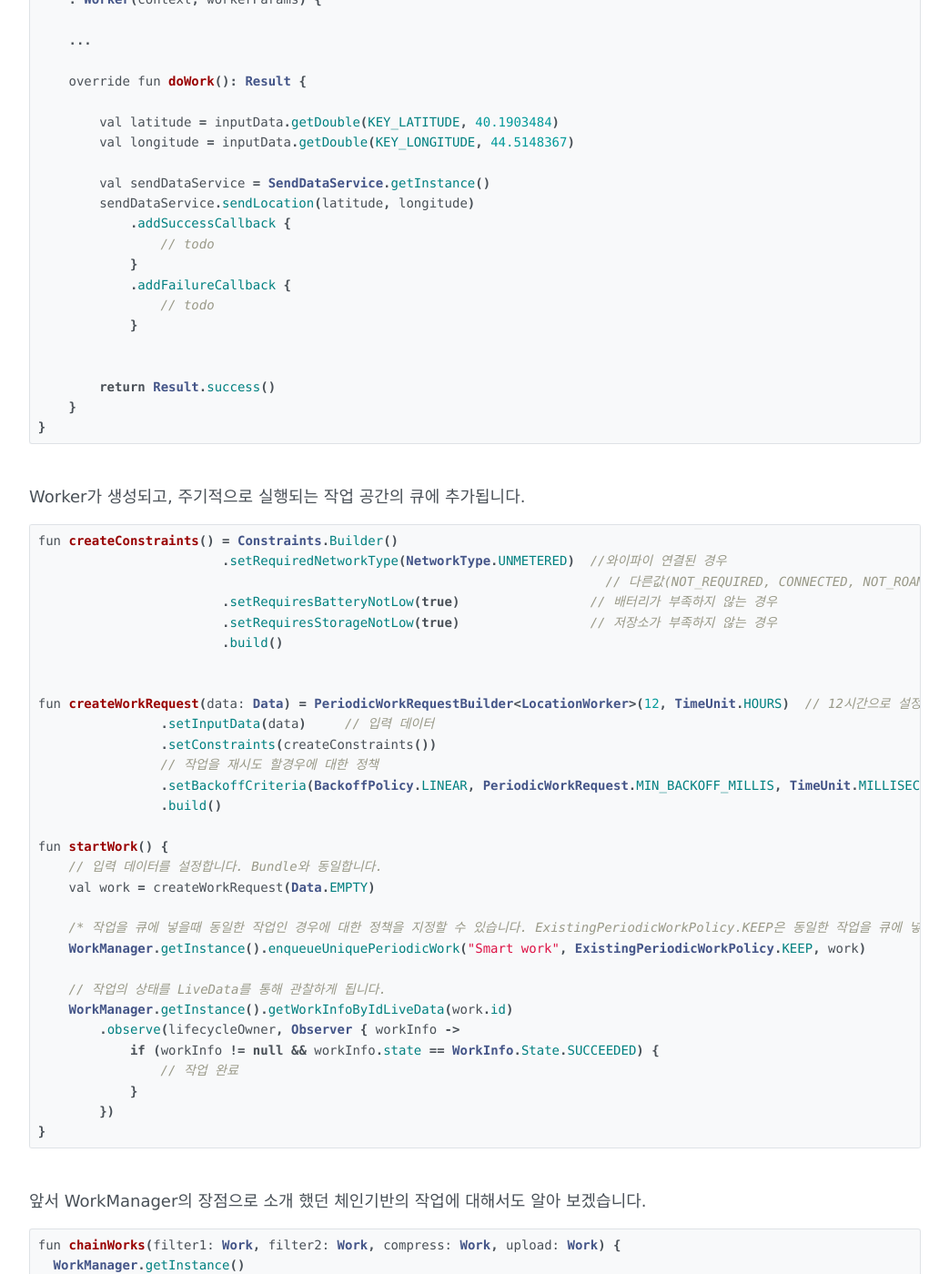
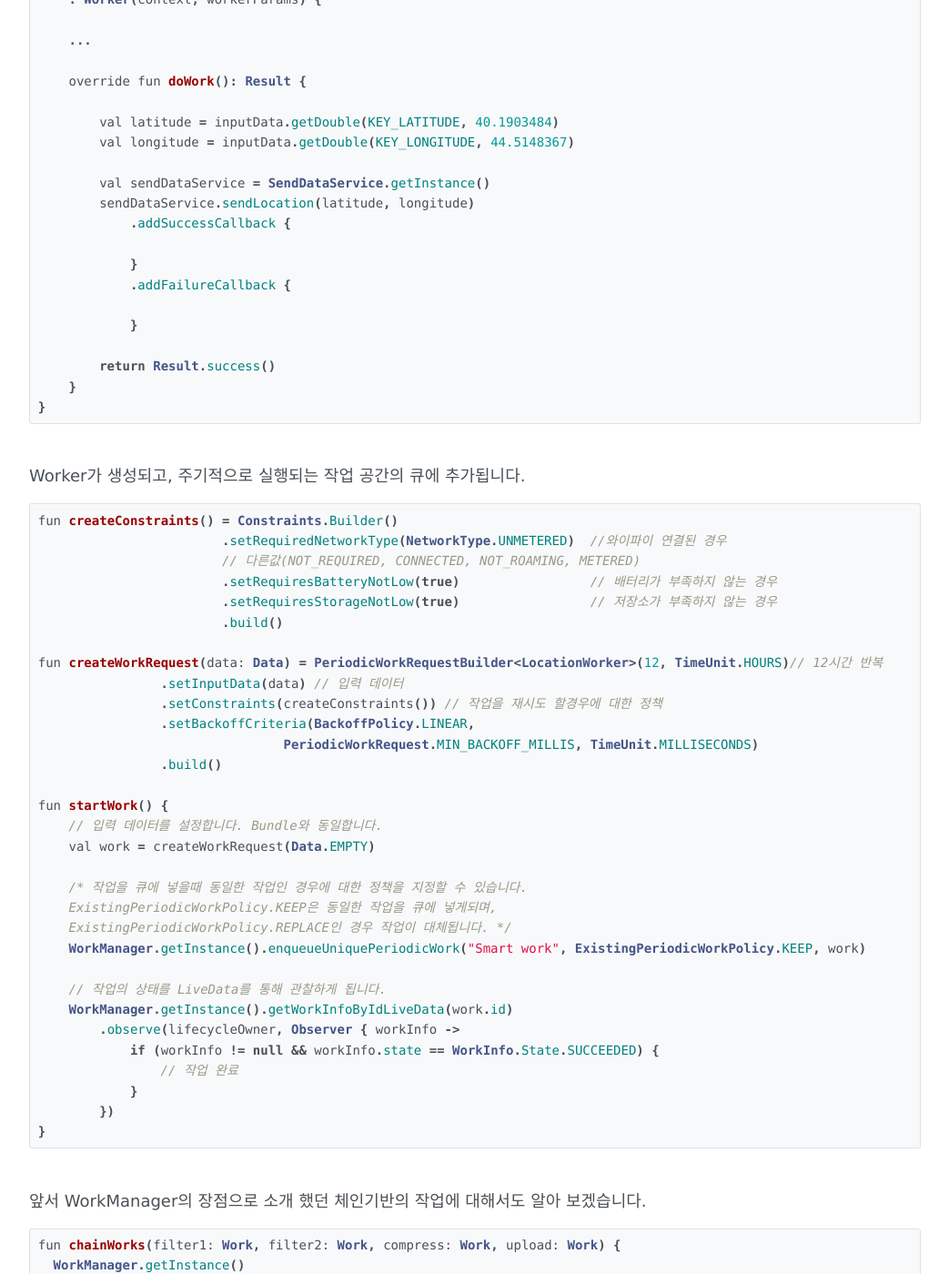
Before and after one commit to kmshack/blog.kmshack.kr, a Jekyll site: the page built from _posts/2019-03-18-work_manager.md, in a window 1280 px wide and 1400 px high, scrolled down 1379 px. Shown: the whole window at 91% size, without its empty margins (118-1161 px from the left). Built offline with Jekyll 4.4.1, drawn with Linux system fonts in a browser that asks for light colours; comment, search, counter and statistics services are not loaded.

Commit message:
no message

````diff
--- a/_posts/2019-03-18-work_manager.md
+++ b/_posts/2019-03-18-work_manager.md
@@ -61,12 +61,11 @@ class LocationWorker(context: Context, workerParams: WorkerParameters)
         val sendDataService = SendDataService.getInstance()
         sendDataService.sendLocation(latitude, longitude)
             .addSuccessCallback {
-                // todo
+
             }
             .addFailureCallback {
-                // todo
+
             }
-
 
         return Result.success()
     }
@@ -79,24 +78,25 @@ Worker가 생성되고, 주기적으로 실행되는 작업 공간의 큐에 추
 ```java
 fun createConstraints() = Constraints.Builder()
                         .setRequiredNetworkType(NetworkType.UNMETERED)  //와이파이 연결된 경우
-                                                                          // 다른값(NOT_REQUIRED, CONNECTED, NOT_ROAMING, METERED)
+                        // 다른값(NOT_REQUIRED, CONNECTED, NOT_ROAMING, METERED)
                         .setRequiresBatteryNotLow(true)                 // 배터리가 부족하지 않는 경우
                         .setRequiresStorageNotLow(true)                 // 저장소가 부족하지 않는 경우
                         .build()
 
-
-fun createWorkRequest(data: Data) = PeriodicWorkRequestBuilder<LocationWorker>(12, TimeUnit.HOURS)  // 12시간으로 설정
-                .setInputData(data)     // 입력 데이터
-                .setConstraints(createConstraints())
-                // 작업을 재시도 할경우에 대한 정책
-                .setBackoffCriteria(BackoffPolicy.LINEAR, PeriodicWorkRequest.MIN_BACKOFF_MILLIS, TimeUnit.MILLISECONDS)
+fun createWorkRequest(data: Data) = PeriodicWorkRequestBuilder<LocationWorker>(12, TimeUnit.HOURS)// 12시간 반복
+                .setInputData(data) // 입력 데이터
+                .setConstraints(createConstraints()) // 작업을 재시도 할경우에 대한 정책
+                .setBackoffCriteria(BackoffPolicy.LINEAR,
+                                PeriodicWorkRequest.MIN_BACKOFF_MILLIS, TimeUnit.MILLISECONDS)
                 .build()
 
 fun startWork() {
     // 입력 데이터를 설정합니다. Bundle와 동일합니다.
     val work = createWorkRequest(Data.EMPTY)
 
-    /* 작업을 큐에 넣을때 동일한 작업인 경우에 대한 정책을 지정할 수 있습니다. ExistingPeriodicWorkPolicy.KEEP은 동일한 작업을 큐에 넣게되며, ExistingPeriodicWorkPolicy.REPLACE인 경우 작업이 대체됩니다. */
+    /* 작업을 큐에 넣을때 동일한 작업인 경우에 대한 정책을 지정할 수 있습니다.
+    ExistingPeriodicWorkPolicy.KEEP은 동일한 작업을 큐에 넣게되며,
+    ExistingPeriodicWorkPolicy.REPLACE인 경우 작업이 대체됩니다. */
     WorkManager.getInstance().enqueueUniquePeriodicWork("Smart work", ExistingPeriodicWorkPolicy.KEEP, work)
 
     // 작업의 상태를 LiveData를 통해 관찰하게 됩니다.
@@ -145,6 +145,7 @@ WorkManager는 앱이 종료되거나 기기가 재시작되어도 실행되며,
 
 <br>
 
+
 참고:
 [https://medium.com/@RobertLevonyan/android-workmanager-manage-periodic-tasks-c13fa7744ebd](https://medium.com/@RobertLevonyan/android-workmanager-manage-periodic-tasks-c13fa7744ebd)
 [https://developer.android.com/topic/libraries/architecture/workmanager](https://developer.android.com/topic/libraries/architecture/workmanager)
````
